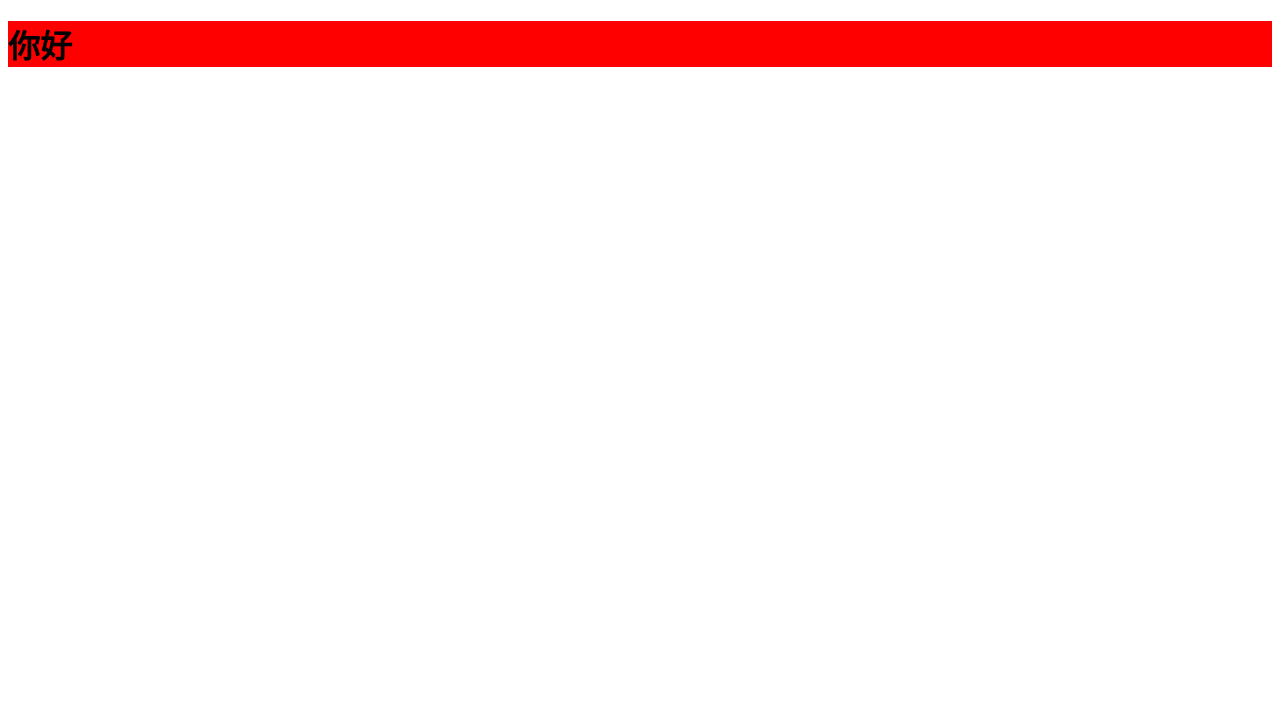
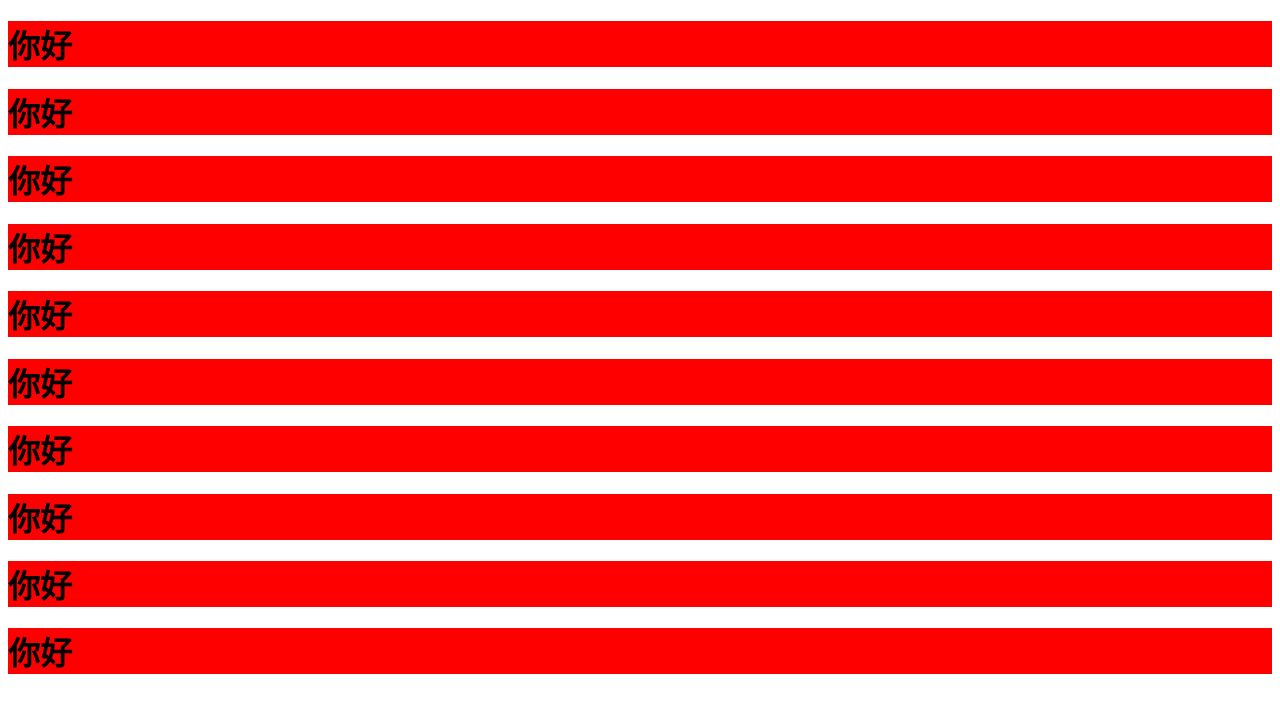
Before and after one commit to tangfuxi/1814GIT, a plain HTML site: page index.html in a window 1280 px wide. Drawn offline with Linux system fonts and the light colour scheme.

Commit message:
修改index页面布局

```diff
--- a/index.html
+++ b/index.html
@@ -10,6 +10,12 @@
 <body>
     <div>
         <h1>你好</h1>
+        <h1>你好</h1><h1>你好</h1><h1>你好</h1><h1>你好</h1>
+        <h1>你好</h1>
+        <h1>你好</h1>
+        <h1>你好</h1>
+        <h1>你好</h1><h1>你好</h1>
+
     </div>
 
     <script src="js/a.js"></script>
```
